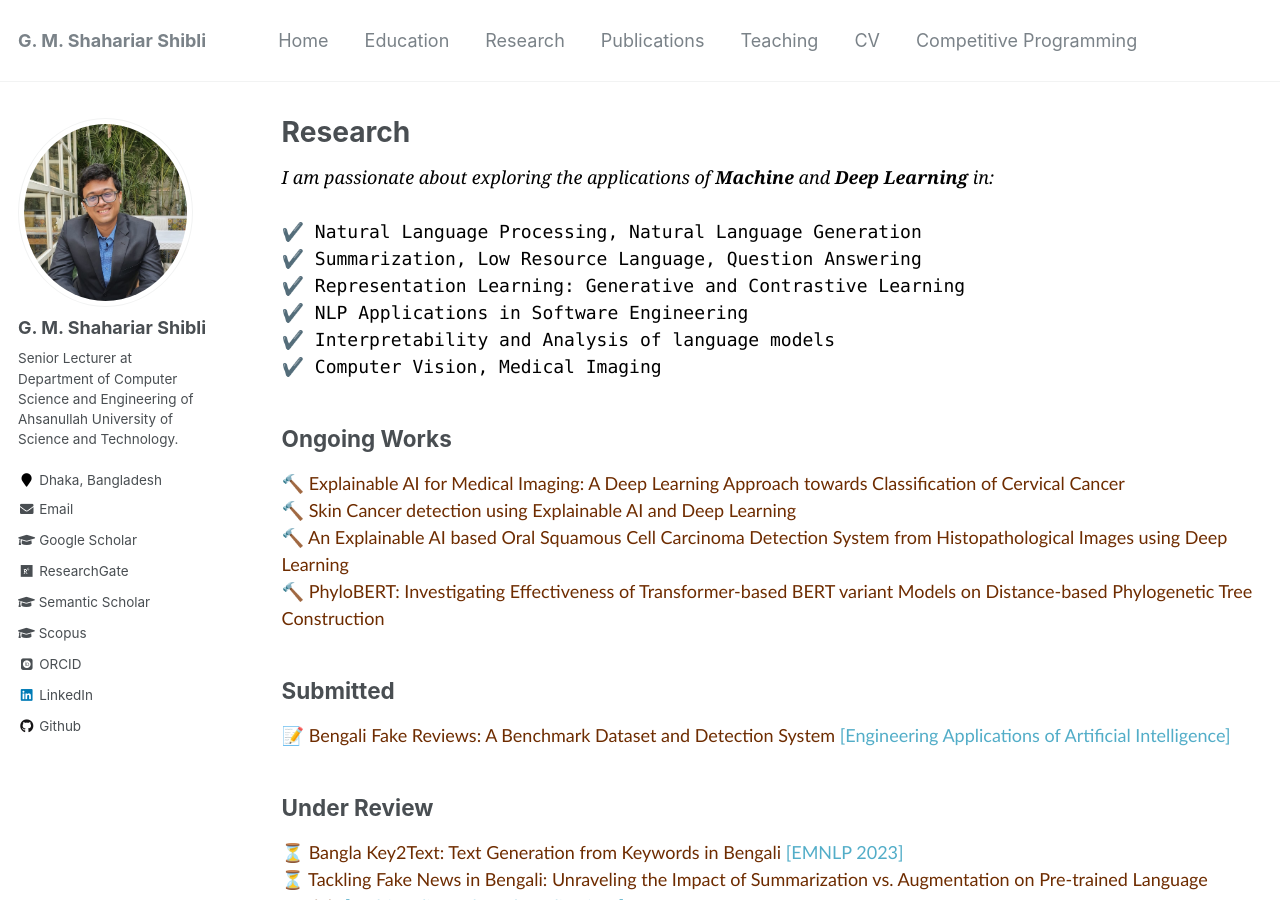
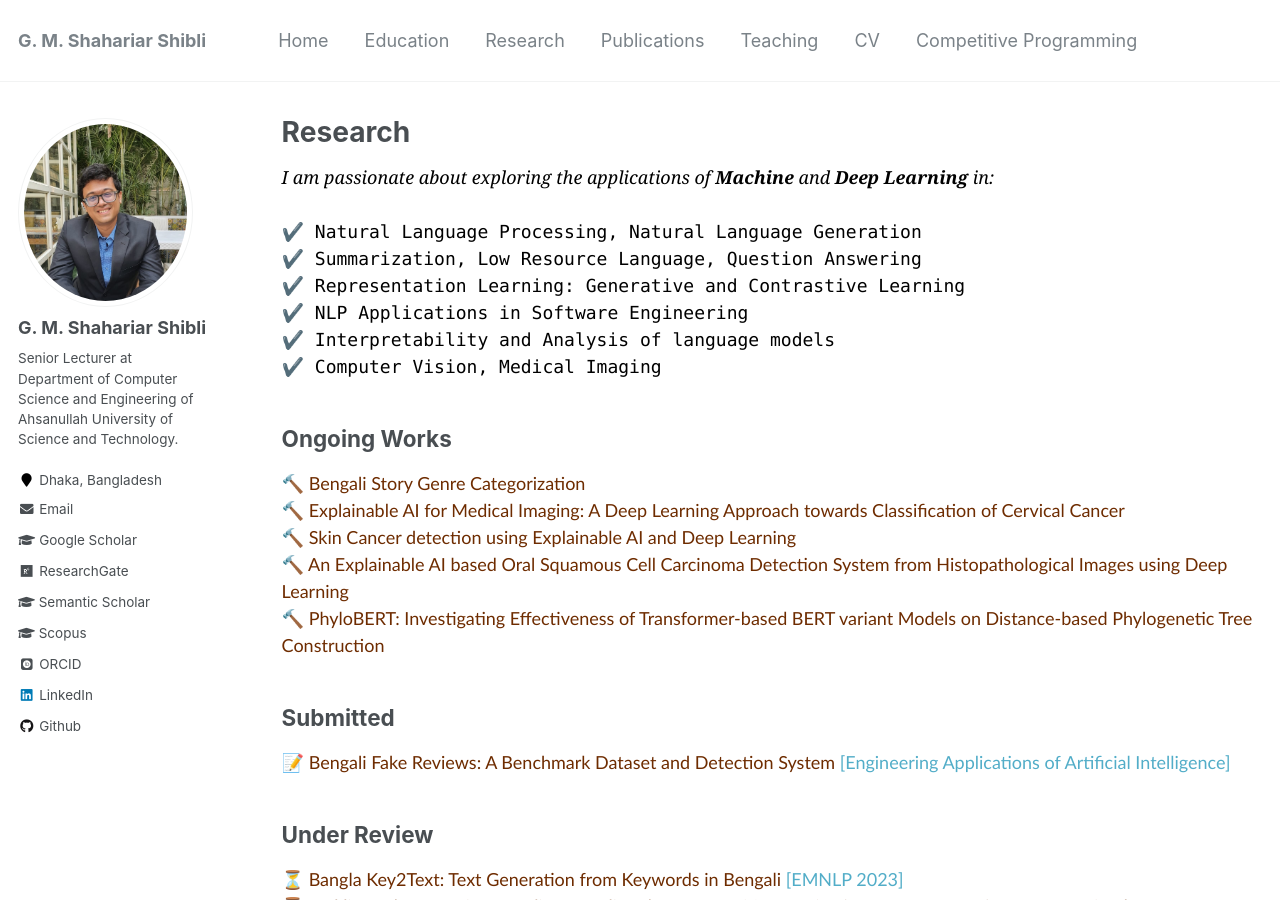
Before and after one commit to shahariar-shibli/shahariar-shibli.github.io, a Jekyll site: the page built from _pages/research.md, in a window 1280 px wide and 900 px high. Built offline with Jekyll 4.4.1, drawn with Linux system fonts in a browser that asks for light colours; some web fonts are replaced.

Commit message:
Update research.md

```diff
--- a/_pages/research.md
+++ b/_pages/research.md
@@ -18,6 +18,7 @@ author_profile: true
 
 ## Ongoing Works
 <span style="font-family:Trebuchet MS;">
+🔨 <span style="color:#6E2C00">Bengali Story Genre Categorization</span><br/>
 🔨 <span style="color:#6E2C00">Explainable AI for Medical Imaging: A Deep Learning Approach towards Classification of Cervical Cancer</span><br/>
 🔨 <span style="color:#6E2C00">Skin Cancer detection using Explainable AI and Deep Learning</span><br/>
 🔨 <span style="color:#6E2C00">An Explainable AI based Oral Squamous Cell Carcinoma Detection System from Histopathological Images using Deep Learning</span><br/>
```
